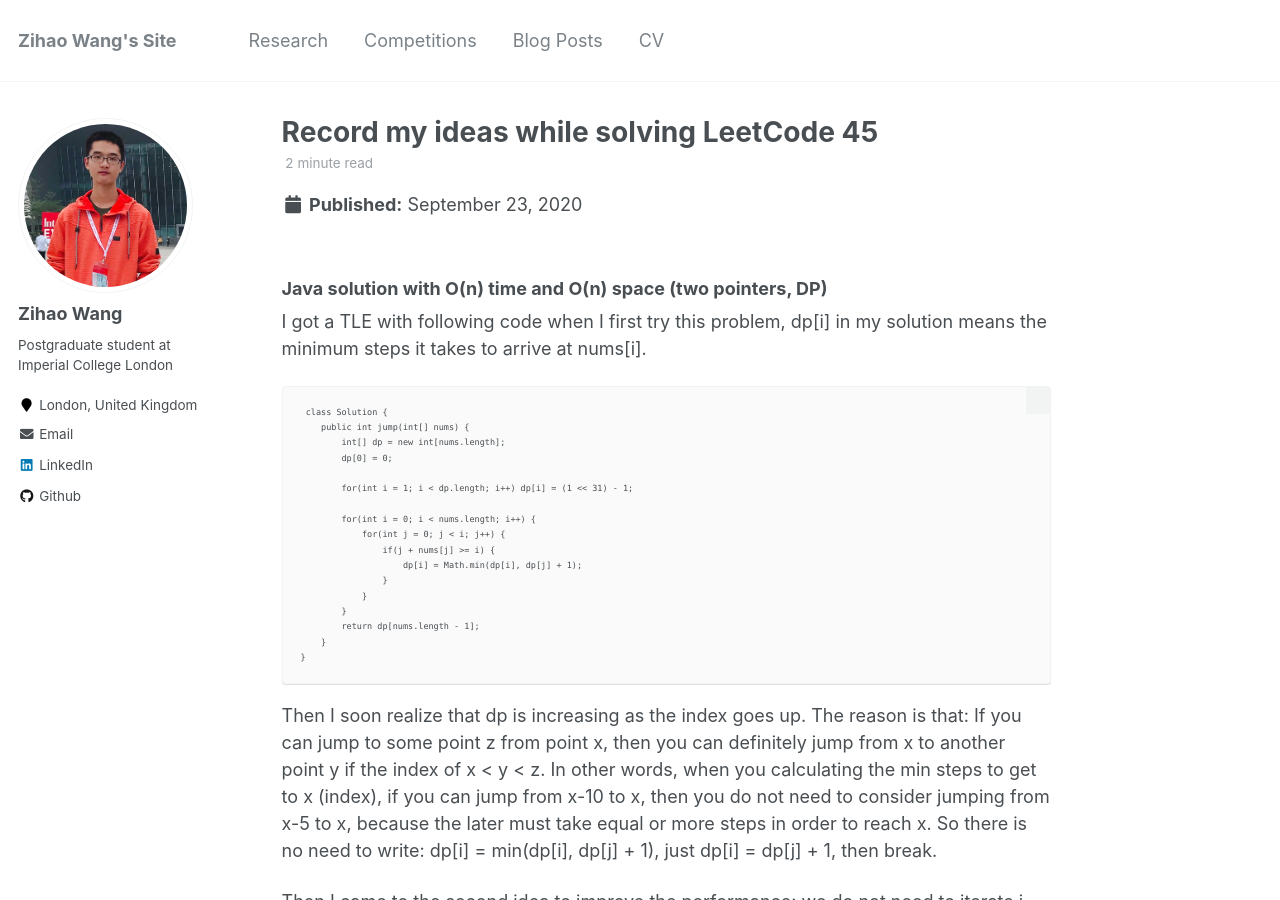
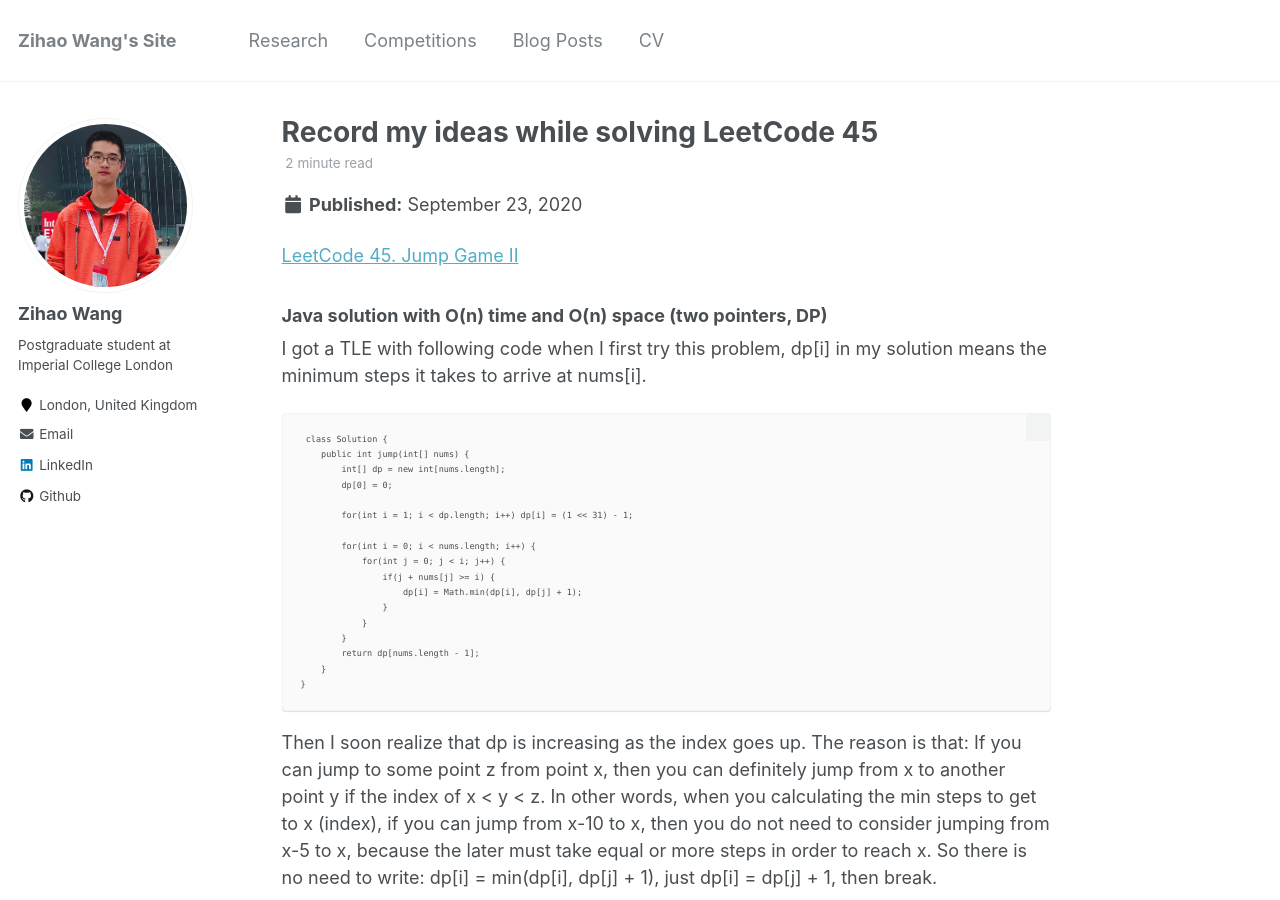
Before and after one commit to wzh1998/wzh1998.github.io, a Jekyll site: the page built from _posts/2020-09-23-blog-post-3.md, in a window 1280 px wide and 900 px high. Built offline with Jekyll 4.4.1, drawn with Linux system fonts in a browser that asks for light colours.

Commit message:
Update 2020-09-23-blog-post-3.md

```diff
--- a/_posts/2020-09-23-blog-post-3.md
+++ b/_posts/2020-09-23-blog-post-3.md
@@ -6,6 +6,7 @@ tags:
   - Algorithm
   - LeetCode
 ---
+[LeetCode 45. Jump Game II](https://leetcode.com/problems/jump-game-ii/)
 
 ### Java solution with O(n) time and O(n) space (two pointers, DP)
 
```
